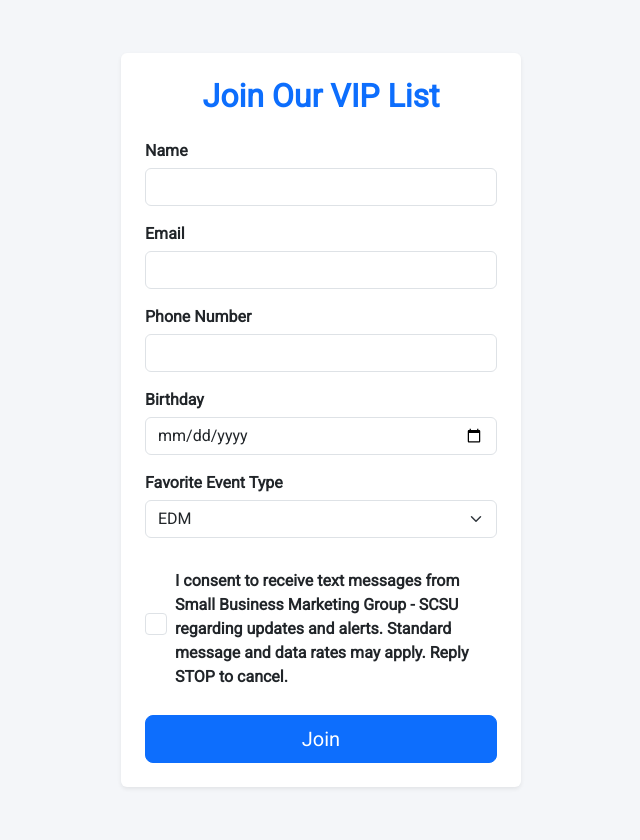
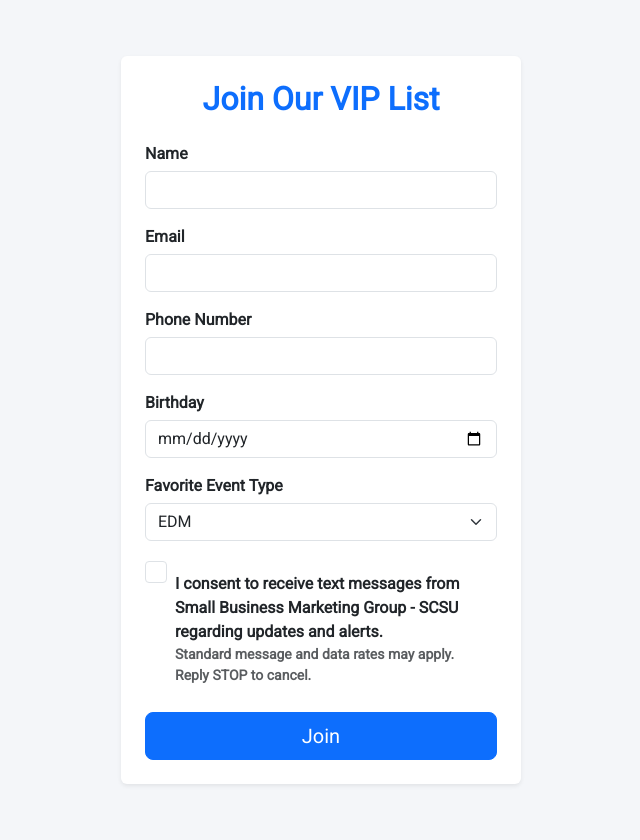
Before and after one commit to Rshores91/sms_widget, a Flask app: page /customer-form in a window 1280 px wide. Shown: the whole page, without its empty margins (319-959 px from the left). Run offline with Flask 3, Linux system fonts and the light colour scheme.

Commit message:
update consent styling

```diff
--- a/templates/customer_form.html
+++ b/templates/customer_form.html
@@ -123,13 +123,13 @@
           <option value="Live Band">Live Band</option>
         </select>
 
-        <div class="form-check form-check-inline mt-3 d-flex align-items-center justify-content-center">
-          <input class="form-check-input me-2" type="checkbox" id="optin" name="optin" required>
-          <label class="form-check-label" for="optin">
-            I consent to receive text messages from Small Business Marketing Group - SCSU regarding updates and alerts.
-            Standard message and data rates may apply. Reply STOP to cancel.
-          </label>
-        </div>
+          <div class="form-check form-check-inline mt-3 d-flex align-items-start">
+            <input class="form-check-input mt-1 me-2" type="checkbox" id="optin" name="optin" required>
+            <label class="form-check-label" for="optin">
+              <span class="fw-semibold">I consent to receive text messages from Small Business Marketing Group - SCSU regarding updates and alerts.</span>
+              <small class="text-muted d-block">Standard message and data rates may apply. Reply STOP to cancel.</small>
+            </label>
+          </div>
 
         <button type="submit" class="btn btn-primary btn-lg w-100 mt-4">Join</button>
       </form>
```
